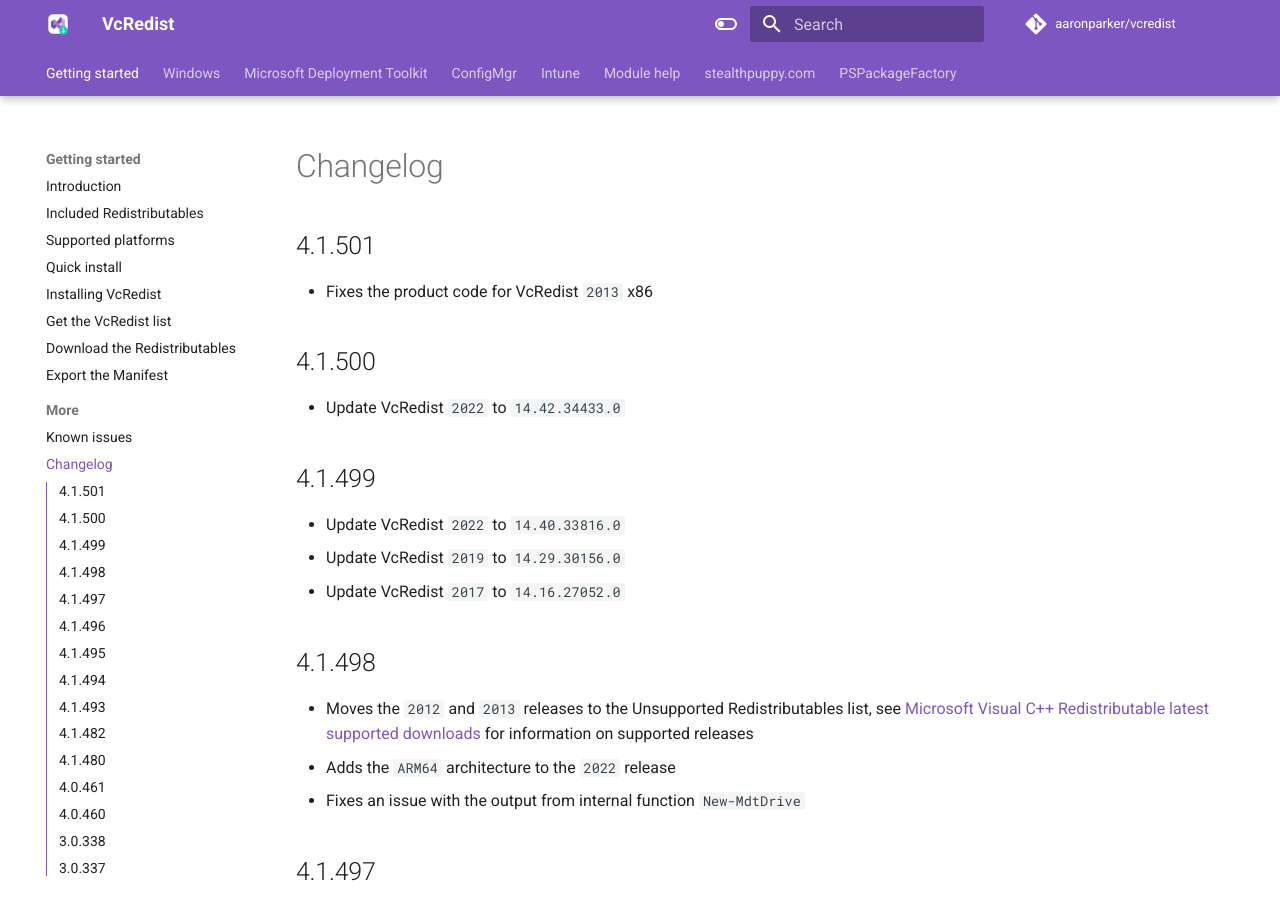
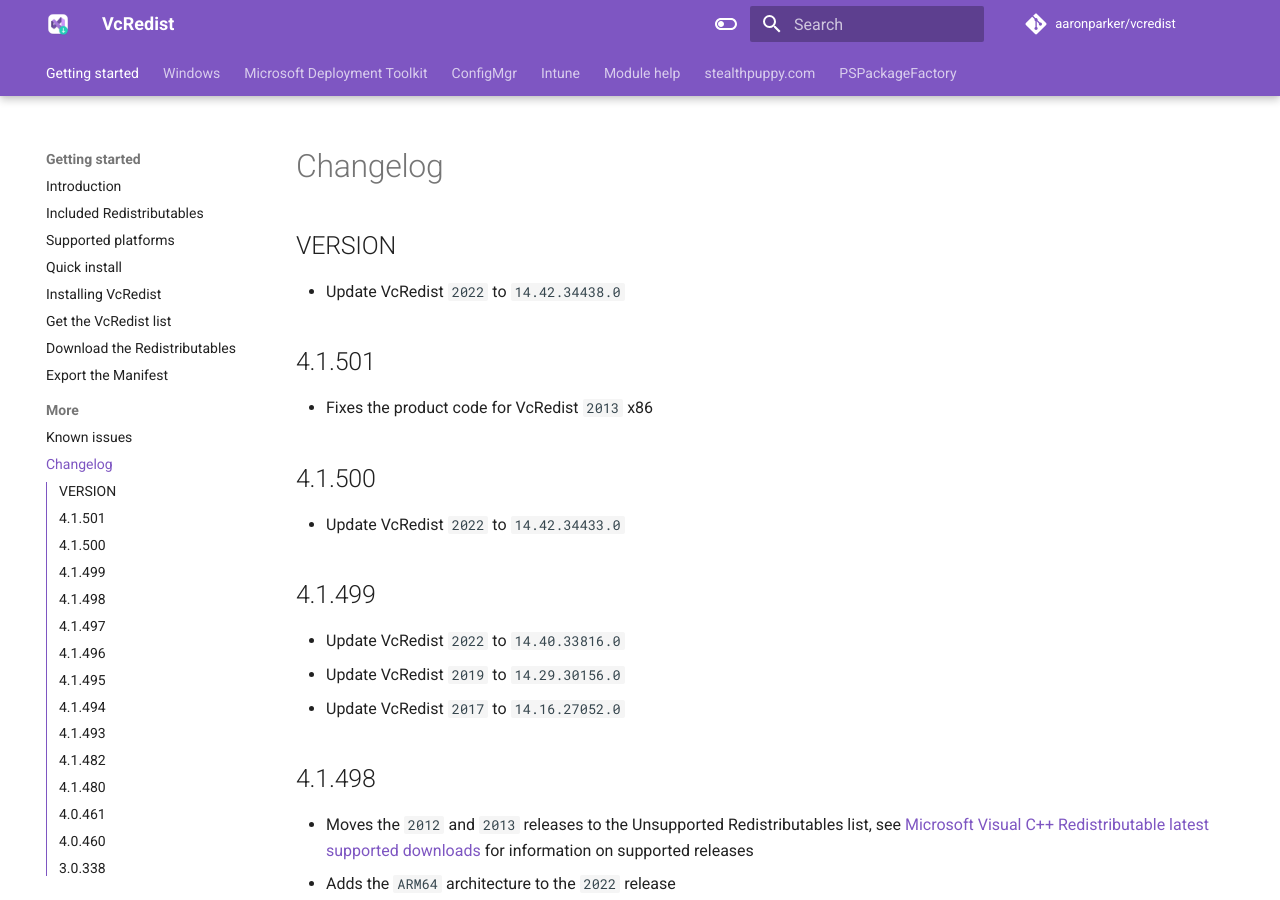
Before and after one commit to aaronparker/vcredist, an MkDocs documentation site: the page built from docs/changelog.md, in a window 1280 px wide and 900 px high. Built offline with MkDocs 1.6.1 and Material for MkDocs 9.7.7, drawn with Linux system fonts in a browser that asks for light colours; comment, search, counter and statistics services are not loaded.

Commit message:
Update changelog.md

```diff
--- a/docs/changelog.md
+++ b/docs/changelog.md
@@ -1,4 +1,8 @@
 # Changelog
+
+## VERSION
+
+* Update VcRedist `2022` to `14.42.34438.0`
 
 ## 4.1.501
 
```
